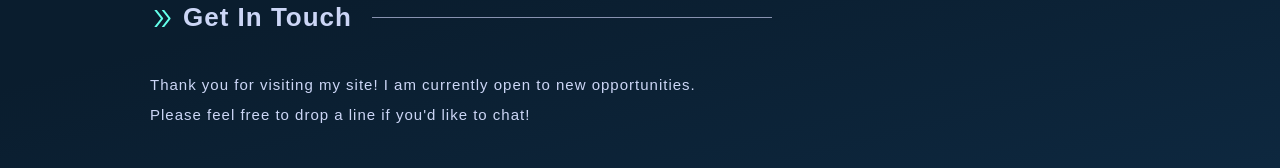
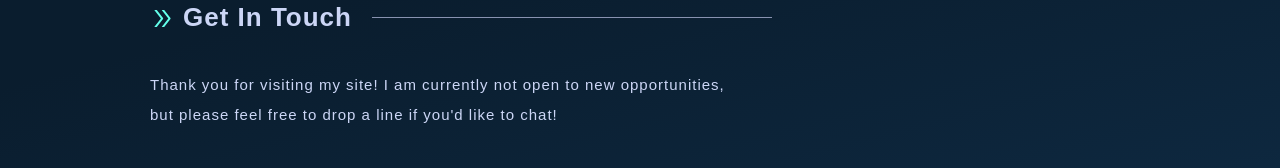
Before and after one commit to TPSReports80/portfolio, a React (Create React App) app: page / in a window 1280 px wide. Shown: the part 4583-4751 px from the top of the page. Built offline with nearby package versions, Linux system fonts and the light colour scheme; a web font is replaced by a local one.

Commit message:
updated contact us section

```diff
--- a/src/components/Contact/index.js
+++ b/src/components/Contact/index.js
@@ -40,8 +40,9 @@ const Contact = () => {
         Get In Touch
       </ContactHeader>
       <ContactText>
-        Thank you for visiting my site! I am currently open to new
-        opportunities. Please feel free to drop a line if you'd like to chat!
+        Thank you for visiting my site! I am currently not open to new
+        opportunities, but please feel free to drop a line if you'd like to
+        chat!
       </ContactText>
       <Mailto />
     </ContactSection>
```
